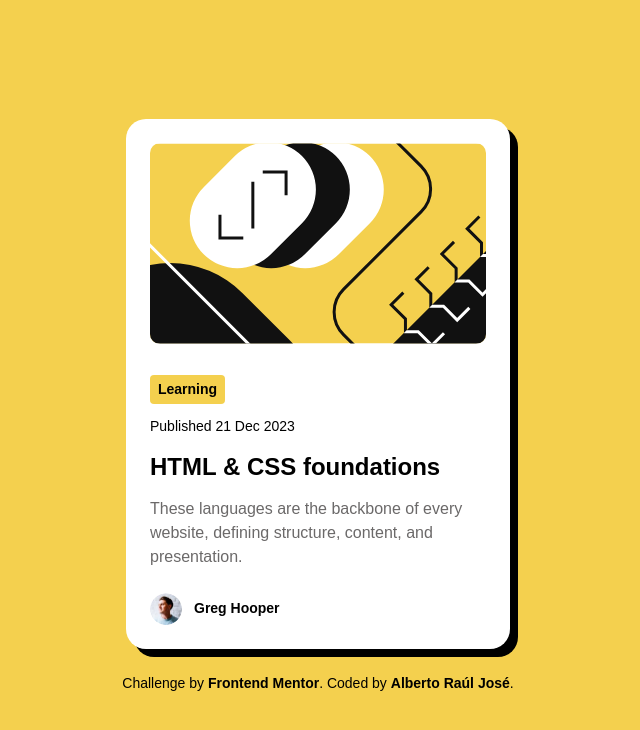
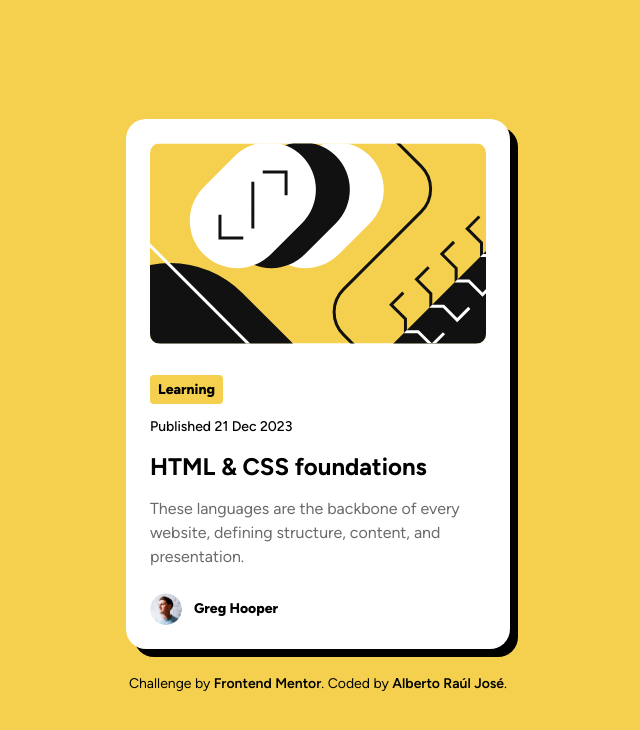
Before and after one commit to alberto-rj/blog-preview-card, a plain HTML site: page index.html in a window 1280 px wide. Shown: the whole page, without its empty margins (322-962 px from the left). Drawn offline with Linux system fonts and the light colour scheme; the site is published under a folder, as on GitHub Pages, so addresses that start at the root find nothing.

Commit message:
updated style.css

```diff
--- a/style.css
+++ b/style.css
@@ -1,6 +1,6 @@
 @font-face {
   font-family: Figtree;
-  src: url("/assets/fonts/Figtree.ttf");
+  src: url("assets/fonts/Figtree.ttf");
   font-display: swap;
 }
 
```
